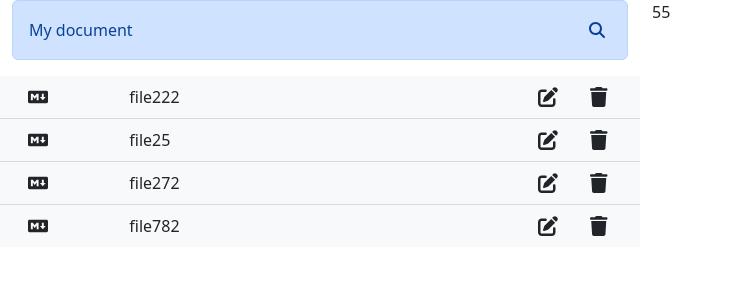
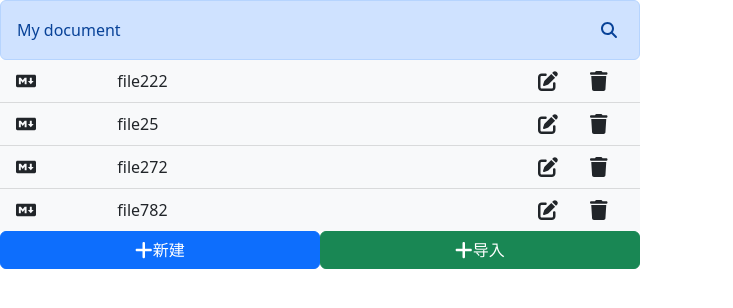
Before and after one commit to HOUSHENGREN/cloud-doc, a React (Create React App) app: page / in a window 1280 px wide. Shown: the top 308 px of the page, without its empty margins (0-733 px from the left). Built offline with nearby package versions, Linux system fonts and the light colour scheme.

Commit message:
feat: left pane add bottom buttons

```diff
--- a/src/App.css
+++ b/src/App.css
@@ -7,3 +7,8 @@
 .c-link {
   cursor: pointer;
 }
+
+.btn-block {
+  display: block !important;
+  width: 100% !important;
+}
--- a/src/App.js
+++ b/src/App.js
@@ -4,12 +4,14 @@ import FileList from './components/FileList'
 import defaultFiles from './utils/defaultFiles';
 import './App.css';
 import 'bootstrap/dist/css/bootstrap.min.css'
+import BottomBtn from './components/BottomBtn'
+import { faPlus } from '@fortawesome/free-solid-svg-icons';
 
 function App() {
   return (
-    <div className="App container-fluid">
-      <div className='row'>
-        <div className='col-6 left-pane'>
+    <div className="App container-fluid px-0">
+      <div className='row g-0'>
+        <div className='col-6 left-pane px-0'>
           <FileSearch onFileSearch={(value) => console.log(666, value)} title='My document'></FileSearch>
           <FileList
             files={defaultFiles}
@@ -17,8 +19,24 @@ function App() {
             onFileDelete={(id) => {console.log('777delete', id)}}
             onSaveEdit={(id, value) => {console.log('777edit', id, value)}}
           ></FileList>
+          <div className='row g-0'>
+            <div className='col'>
+              <BottomBtn
+                text='新建'
+                colorClass='btn-primary bnt-block'
+                icon={faPlus}
+              ></BottomBtn>
+            </div>
+            <div className='col'>
+              <BottomBtn
+                text='导入'
+                colorClass='btn-success bnt-block'
+                icon={faPlus}
+              ></BottomBtn>
+            </div>
+          </div>
         </div>
-        <div className='col-6 left-pane'>55</div>
+        <div className='col-6 left-pane px-0'></div>
       </div>
     </div>
   );
--- /dev/null
+++ b/src/components/BottomBtn.js
@@ -0,0 +1,17 @@
+import { FontAwesomeIcon } from '@fortawesome/react-fontawesome'
+
+const BottomBtn = ({text, colorClass, icon, onBntClick}) => {
+
+    return (
+        <button
+            type="button"
+            className={`btn btn-block no-border ${colorClass}`}
+            onClick={onBntClick}
+        >
+            <FontAwesomeIcon size='lg' icon={icon} />
+            {text}
+        </button>
+    )
+}
+
+export default BottomBtn
--- a/src/components/FileList.js
+++ b/src/components/FileList.js
@@ -32,7 +32,7 @@ const FileList = ({files, onFileClick, onSaveEdit, onFileDelete}) => {
             {
                 files.map(file => (
                     <li
-                        className="list-group-item bg-light row d-flex align-items-center file-item"
+                        className="list-group-item bg-light row g-0 d-flex align-items-center file-item"
                         key={file.id}
                     >
                         {/* 非编辑状态 */}
--- a/src/components/FileSearch.js
+++ b/src/components/FileSearch.js
@@ -32,7 +32,7 @@ const FileSearch = ({ title, onFileSearch=(() => {}) }) => {
     })
 
     return (
-        <div className="alert alert-primary d-flex justify-content-between align-items-center">
+        <div className="alert alert-primary d-flex justify-content-between align-items-center mb-0">
             {
                 !inputActive &&
                 <>
```
